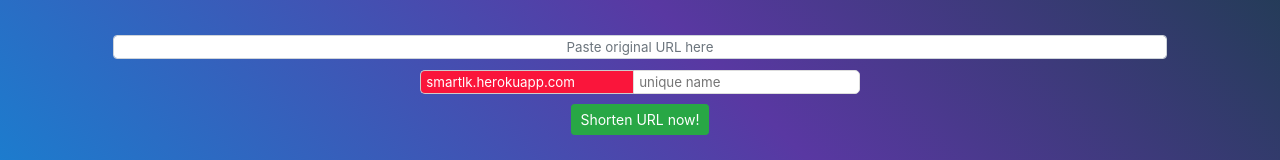
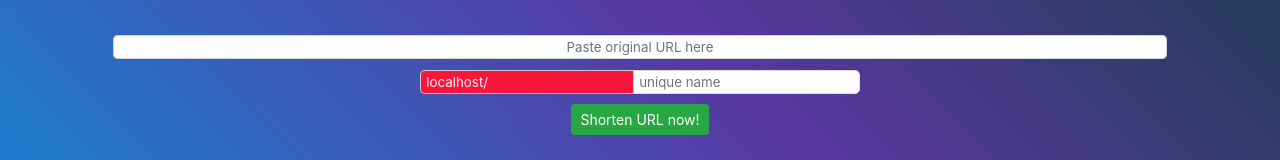
Before and after one commit to amritanshuj/SmartLink-URL-Shortener, a website: page public/index.html in a window 1280 px wide. Shown: the part 242-402 px from the top of the page. Drawn offline with nearby package versions, Linux system fonts and the light colour scheme.

Commit message:
Final Production Changes

```diff
--- a/public/index.html
+++ b/public/index.html
@@ -26,7 +26,7 @@
             id="paste-url"
             placeholder="Paste original URL here">
 
-            <div><input disabled class="base-url" value="smartlk.herokuapp.com"><input required class="unique-input" id="unique-name"
+            <div><input disabled class="base-url" value=""><input required class="unique-input" id="unique-name"
              type="text" placeholder="unique name"></div>
             <div id='status'><button class="btn btn-success btn-sm">Shorten URL now!</button></div>
             <div id="confirmationShow"></div>
@@ -46,7 +46,7 @@
 
     <script>
       const domain = window.location.host;
-    //   document.querySelector('.base-url').value = domain + '/';
+      document.querySelector('.base-url').value = domain + '/';
     </script>
     <script src="main.js"></script>
 </html>
```
